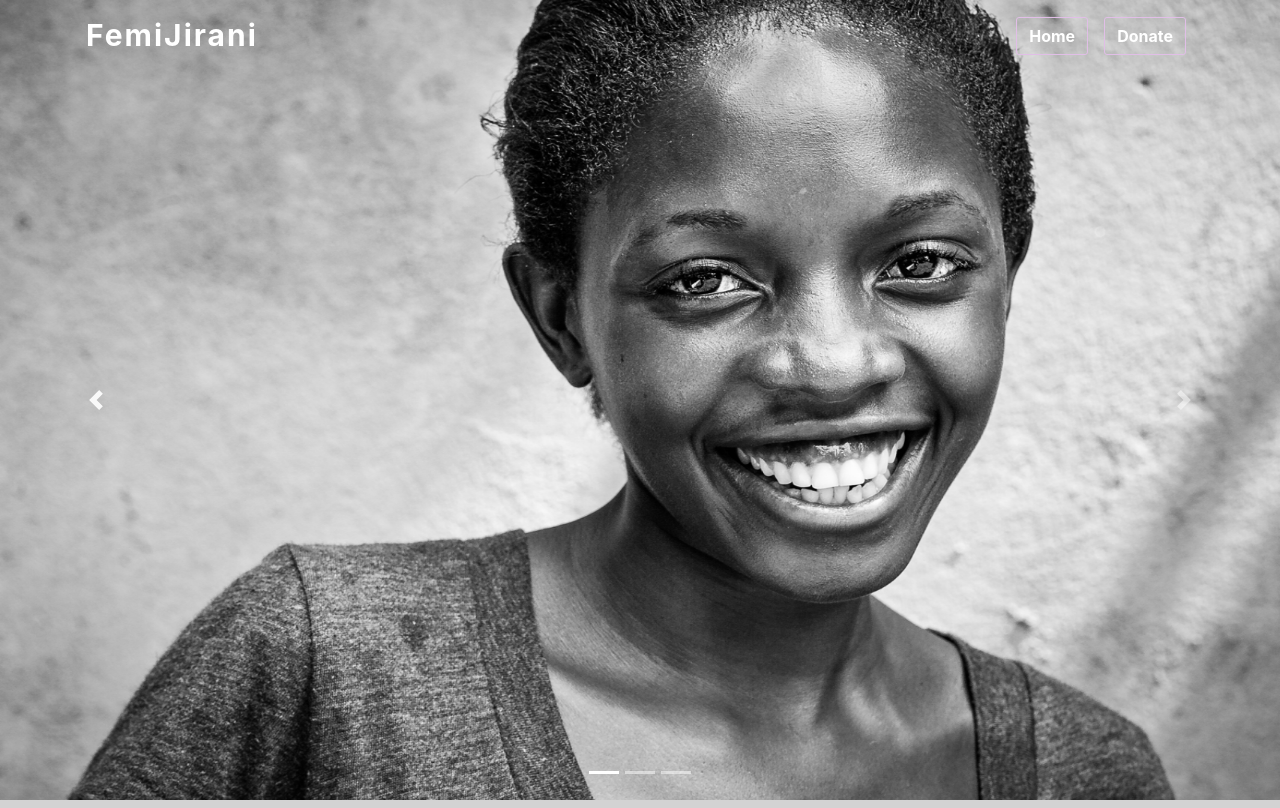
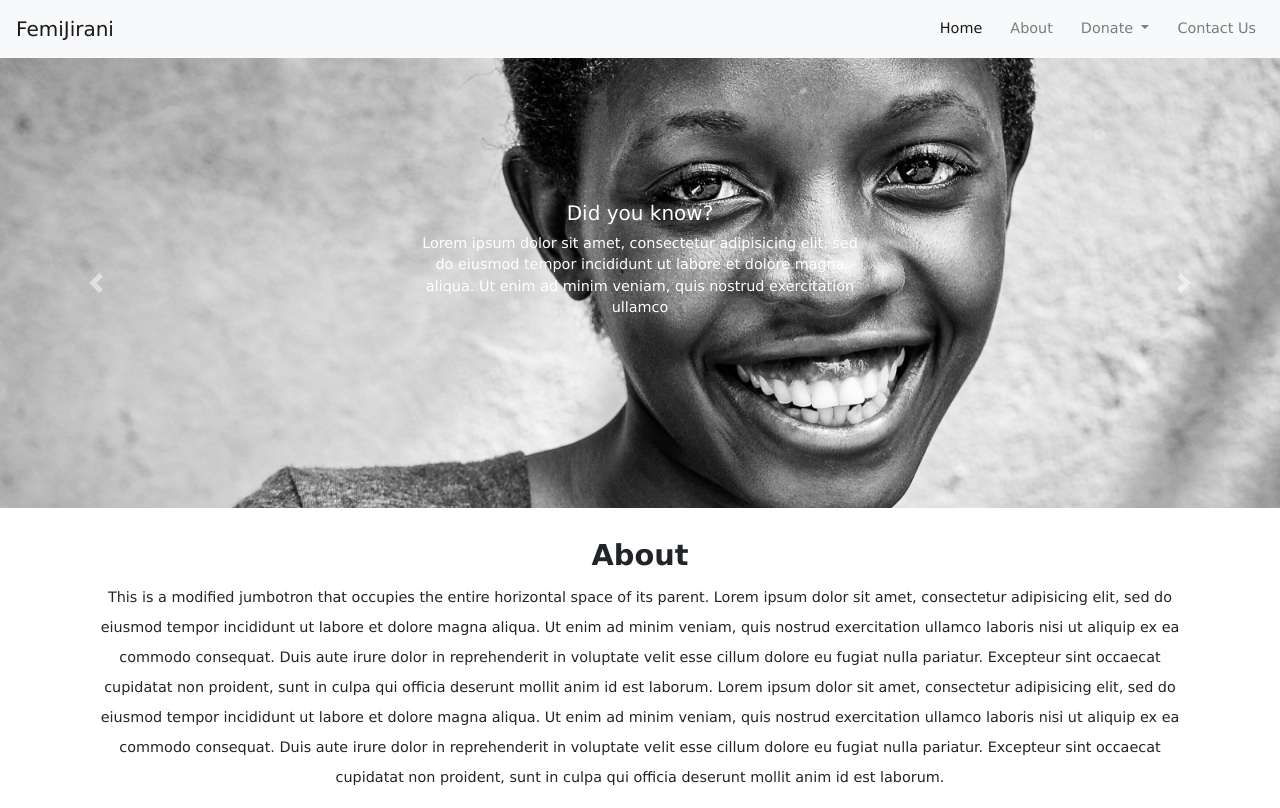
Before and after one commit to Alabee/femijirani_ussd, a Django app: page / in a window 1280 px wide. Run offline with Django 3.2, Linux system fonts and the light colour scheme; some libraries are stand-ins or nearby versions.

Commit message:
Navbar and carousel

```diff
--- a/web/static/web/style.css
+++ b/web/static/web/style.css
@@ -1,43 +1,58 @@
-{% load static %}
-
 body{
 	background: #fff;
+	font-family: Verdana, Geneva, sans-serif;
+	font-size: .9em;
 }
-
-.navbar-light .navbar-brand{
-	color: #fff;
-	font-size: 30px;
-	letter-spacing: 2px;
-	font-weight: bold;
-}
-.navbar-light .navbar-brand:hover{
-	color: #E1BEE7;
-}
-
-.navbar-light .navbar-nav .active>.nav-link, .navbar-light .navbar-nav .nav-link.active, .navbar-light .navbar-nav .nav-link.show, .navbar-light .navbar-nav .show>.nav-link{
-	color: #fff;
-	letter-spacing: 1px;
-}
-
-.navbar-light .navbar-nav .nav-link{
-	color: #fff;
-	letter-spacing: 1px;
-}
-
-.btn-outline-danger{
-	color: #fff;
-	font-weight: bold;
-	border-radius: 3px;
-	border-color: #E1BEE7;
-}
-.btn-outline-danger:hover{
-	background-color: #E1BEE7;
-	border-color: #E1BEE7;
+.navbar .navbar-nav .nav-item .nav-link{
+	padding-left: 20px;
+	padding-top: 10px;
+	padding-bottom: 10px;
 }
 #mapid {
 	height: 100vh;
 }
 
+/*Carousel*/
+
+.carousel-item{
+    max-width: 100%;
+    max-height: 450px;
+ }
 .carousel-item img{
-    max-width: 100%;
-    max-height: 100vh;
+    position: relative;
+    top: 50%;
+    left: 50%;
+    transform: translateX(-50%) translateY(-20%);
+ }
+ .carousel-item .carousel-caption{
+    position: absolute;
+    top: 50%;
+    left: 50%;
+    transform: translateX(-50%) translateY(-50%);
+ }
+
+ /* End of carousel */
+
+.part1{
+	background-image: url(% static 'web/images/part1.jpg' %);
+}
+
+#about{
+	text-align: center;
+	line-height: 30px;
+}
+#about h1{
+	margin-top: 30px;
+	margin-bottom: 10px;
+	font-weight: bold;
+	font-size: 2em;
+}
+
+@media (max-width: 850px) {
+	.carousel-item img{
+	    position: relative;
+	    top: 50%;
+	    left: 50%;
+	    transform: translateX(-50%) translateY(0%);
+	 }
+	}
--- a/web/templates/web/home.html
+++ b/web/templates/web/home.html
@@ -17,7 +17,8 @@
 		<title>Home</title>
 	</head>
 	<body>
-		<nav class="navbar navbar-expand-lg navbar-light fixed-top container">
+		<div class="part1">
+			<nav class="navbar navbar-expand-lg navbar-light bg-light">
 			  	<a class="navbar-brand" href="#">FemiJirani</a>
 			  	<button class="navbar-toggler" type="button" data-toggle="collapse" data-target="#navbarSupportedContent" aria-controls="navbarSupportedContent" aria-expanded="false" aria-label="Toggle navigation">
 			    <span class="navbar-toggler-icon"></span>
@@ -26,43 +27,82 @@
 			  	<div class="collapse navbar-collapse" id="navbarSupportedContent">
 			    	<ul class="navbar-nav ml-auto">
 			      		<li class="nav-item active">
-		        		<a class="nav-link" href="#"><button type="button" class="btn btn-outline-danger">Home</button></a>
+			        		<a class="nav-link" href="#">Home <span class="sr-only">(current)</span></a>
 			      		</li>
 			      		<li class="nav-item">
-		        		<a class="nav-link" href="#"><button type="button" class="btn btn-outline-danger">Donate</button></a>
+			        		<a class="nav-link" href="#about">About</a>
+			     	 	</li>
+			      		<li class="nav-item dropdown">
+			        		<a class="nav-link dropdown-toggle" href="#" id="navbarDropdown" role="button" data-toggle="dropdown" aria-haspopup="true" aria-expanded="false">Donate
+			        		</a>
+			        		<div class="dropdown-menu" aria-labelledby="navbarDropdown">
+			          			<a class="dropdown-item" href="#">Distribution of need</a>
+			          			<a class="dropdown-item" href="#">Graphs</a>
+			          			<div class="dropdown-divider"></div>
+			          			<a class="dropdown-item" href="#">Donate guide</a>
+			        		</div>
+			      		</li>
+			      		<li class="nav-item">
+			        		<a class="nav-link" href="#">Contact Us</a>
 			      		</li>
 			    	</ul>
 			  	</div>
 			</nav>
-		<div id="carouselExampleIndicators" class="carousel slide" data-ride="carousel">
-  			<ol class="carousel-indicators">
-			    <li data-target="#carouselExampleIndicators" data-slide-to="0" class="active"></li>
-			    <li data-target="#carouselExampleIndicators" data-slide-to="1"></li>
-			    <li data-target="#carouselExampleIndicators" data-slide-to="2"></li>
-  			</ol>
+			<div id="carouselExampleControls" class="carousel slide carousel-fade" data-ride="carousel">
 	  			<div class="carousel-inner">
 	    			<div class="carousel-item active">
 	      				<img class="d-block w-100" src="{% static 'web/images/1.jpg' %}" alt="First slide">
+	      				  	<div class="carousel-caption d-none d-md-block">
+						  		<h5>Did you know?</h5>
+						    	<p>Lorem ipsum dolor sit amet, consectetur adipisicing elit, sed do eiusmod
+						    	tempor incididunt ut labore et dolore magna aliqua. Ut enim ad minim veniam,
+						    	quis nostrud exercitation ullamco </p>
+  							</div>
 	    			</div>
 	    			<div class="carousel-item">
 	      				<img class="d-block w-100" src="{% static 'web/images/2.jpg' %}" alt="Second slide">
+	      				  	<div class="carousel-caption d-none d-md-block">
+						  		<h5>Yeah</h5>
+						    	<p>Lorem ipsum dolor sit amet, consectetur adipisicing elit, sed do eiusmod
+						    	tempor incididunt ut labore et dolore magna aliqua. Ut enim ad minim veniam,
+						    	quis nostrud exercitation ullamco laboris nisi ut aliquip ex ea commodo
+						    	consequat. Duis aute irure dolor</p>
+  							</div>
 	    			</div>
 	    			<div class="carousel-item">
 	      				<img class="d-block w-100" src="{% static 'web/images/3.jpg' %}" alt="Third slide">
+	      				  	<div class="carousel-caption d-none d-md-block">
+						  		<h5>Yeah</h5>
+						    	<p>Lorem ipsum dolor sit amet, consectetur adipisicing elit, sed do eiusmod
+						    	tempor incididunt ut labore et dolore magna aliqua. Ut enim ad minim </p>
   							</div>
 	    			</div>
-
-			<a class="carousel-control-prev" href="#carouselExampleIndicators" role="button" data-slide="prev">
+	  			</div>
+			  	<a class="carousel-control-prev" href="#carouselExampleControls" role="button" data-slide="prev">
 			    	<span class="carousel-control-prev-icon" aria-hidden="true"></span>
 			    	<span class="sr-only">Previous</span>
 			  	</a>
-			<a class="carousel-control-next" href="#carouselExampleIndicators" role="button" data-slide="next">
+			  	<a class="carousel-control-next" href="#carouselExampleControls" role="button" data-slide="next">
 			    	<span class="carousel-control-next-icon" aria-hidden="true"></span>
 			    	<span class="sr-only">Next</span>
 			  	</a>
 			</div>
+			<div class="container" id="about">
+				<h1>About</h1>
+    			<p>This is a modified jumbotron that occupies the entire horizontal space of its parent. Lorem ipsum dolor sit amet, consectetur adipisicing elit, sed do eiusmod
+    			tempor incididunt ut labore et dolore magna aliqua. Ut enim ad minim veniam,
+    			quis nostrud exercitation ullamco laboris nisi ut aliquip ex ea commodo
+    			consequat. Duis aute irure dolor in reprehenderit in voluptate velit esse
+    			cillum dolore eu fugiat nulla pariatur. Excepteur sint occaecat cupidatat non
+    			proident, sunt in culpa qui officia deserunt mollit anim id est laborum. Lorem ipsum dolor sit amet, consectetur adipisicing elit, sed do eiusmod
+    			tempor incididunt ut labore et dolore magna aliqua. Ut enim ad minim veniam,
+    			quis nostrud exercitation ullamco laboris nisi ut aliquip ex ea commodo
+    			consequat. Duis aute irure dolor in reprehenderit in voluptate velit esse
+    			cillum dolore eu fugiat nulla pariatur. Excepteur sint occaecat cupidatat non
+    			proident, sunt in culpa qui officia deserunt mollit anim id est laborum.</p>
 
-
+			</div>
+		</div>
 		<script src="https://code.jquery.com/jquery-3.2.1.slim.min.js" integrity="sha384-KJ3o2DKtIkvYIK3UENzmM7KCkRr/rE9/Qpg6aAZGJwFDMVNA/GpGFF93hXpG5KkN" crossorigin="anonymous"></script>
 <script src="https://cdnjs.cloudflare.com/ajax/libs/popper.js/1.12.9/umd/popper.min.js" integrity="sha384-ApNbgh9B+Y1QKtv3Rn7W3mgPxhU9K/ScQsAP7hUibX39j7fakFPskvXusvfa0b4Q" crossorigin="anonymous"></script>
 <script src="https://maxcdn.bootstrapcdn.com/bootstrap/4.0.0/js/bootstrap.min.js" integrity="sha384-JZR6Spejh4U02d8jOt6vLEHfe/JQGiRRSQQxSfFWpi1MquVdAyjUar5+76PVCmYl" crossorigin="anonymous"></script>
```
Also changed, not shown: web/static/web/images/part1.jpeg (added), web/static/web/images/part1.jpg (added), web/static/web/images/part2.jpg (added). Lines whose indentation alone changed are shown as unchanged.
